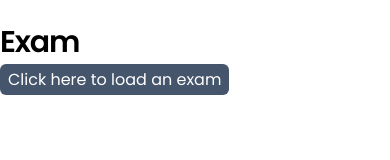
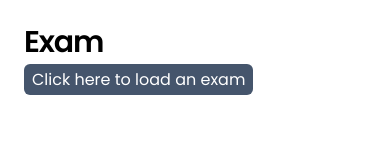
Before and after one commit to pasc4le/exam-renderer, a website: page index.html in a window 390 px wide. Drawn offline with nearby package versions, Linux system fonts and the light colour scheme.

Commit message:
feat: make page responsive

```diff
--- a/index.html
+++ b/index.html
@@ -8,6 +8,7 @@
             rel="stylesheet"
         />
 
+        <meta name="viewport" content="width=device-width, initial-scale=1.0">
         <title>Exam Renderer</title>
 
         <style>
@@ -39,7 +40,7 @@
         ></script>
     </head>
     <body>
-        <div class="max-w-screen-md mx-auto py-6" x-data="exam">
+        <div class="max-w-screen-md mx-auto py-6 px-6" x-data="exam">
             <h1 x-text="data.exam_title" class="text-3xl">Exam</h1>
             <div class="mt-2">
                 <div x-show="!loaded">
```
